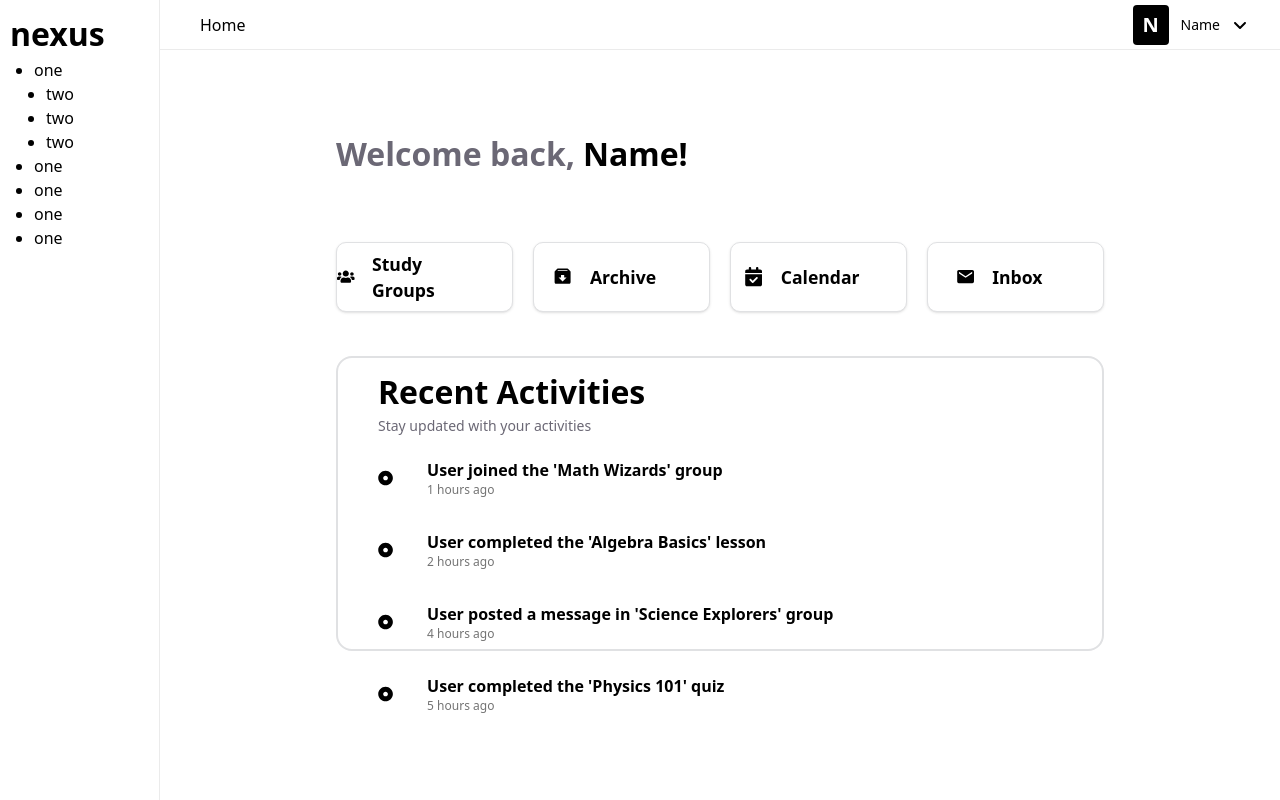
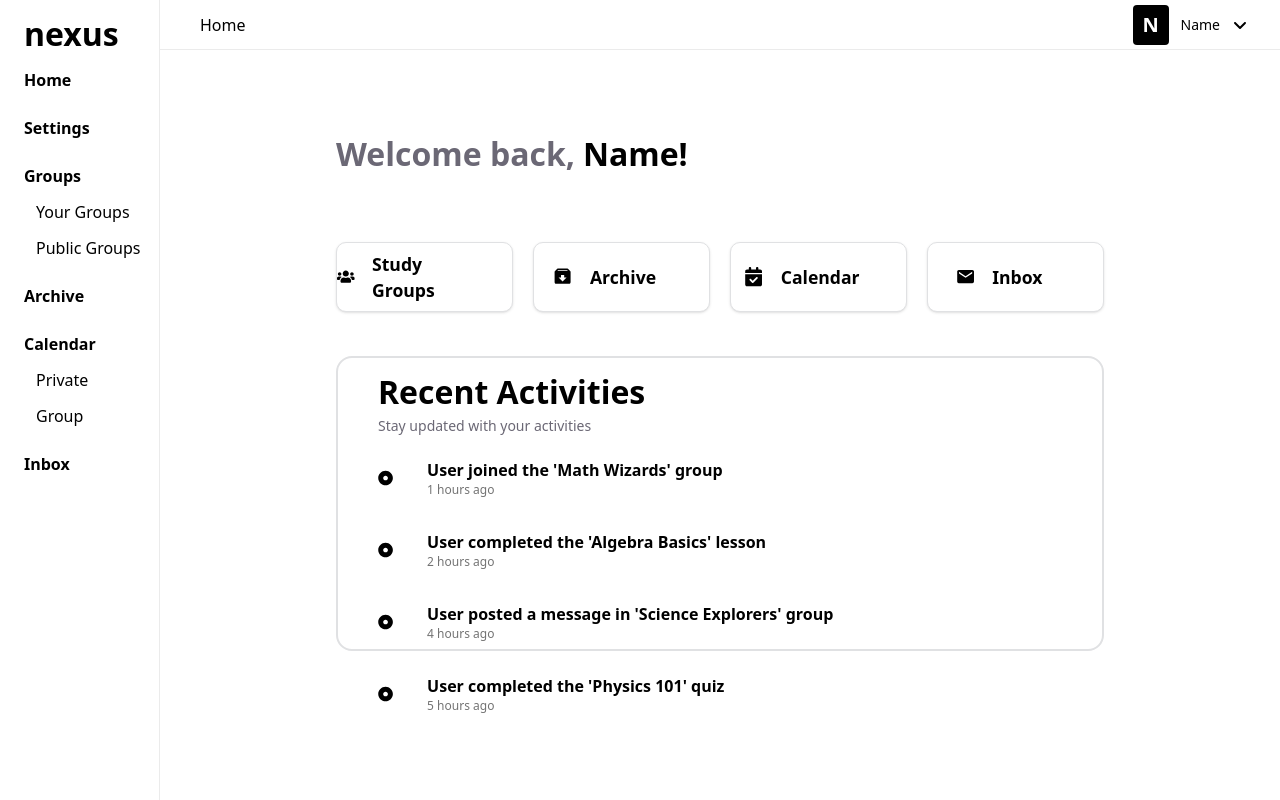
Before and after one commit to mebz2/nexus, a React (Vite) app in the folder client/: page /home in a window 1280 px wide. Built offline with nearby package versions, Linux system fonts and the light colour scheme.

Commit message:
Side bar links working.

```diff
--- a/client/src/App.tsx
+++ b/client/src/App.tsx
@@ -7,6 +7,8 @@ import {
 	Group,
 	Archive,
 	Inbox,
+	Settings,
+	Calendar,
 } from "./pages";
 import { Files, Members, Overview, Tasks } from "./pages/Group/components";
 function App() {
@@ -19,6 +21,8 @@ function App() {
 				<Route path="/home" element={<Dashboard />} />
 				<Route path="/groups" element={<Groups />} />
 				<Route path="/archive" element={<Archive />} />
+				<Route path="/settings" element={<Settings />} />
+				<Route path="/calendar" element={<Calendar />} />
 				<Route path="/inbox" element={<Inbox />} />
 				<Route path="/group" element={<Group />}>
 					<Route index element={<Overview />} />
--- a/client/src/components/Layout/Sidebar.tsx
+++ b/client/src/components/Layout/Sidebar.tsx
@@ -2,25 +2,51 @@ import { Link } from "react-router-dom";
 
 const Sidebar = () => {
 	return (
-		<div className="w-full bg-white box-border p-2.5 border-r border-[#EBEBEB] ">
-			<div className="bg-white w-fit flex">
+		<div className="w-full bg-white box-border p-2.5 pl-6 border-r border-[#EBEBEB] ">
+			<div className="bg-white w-fit flex mb-2.5">
 				<Link to="/home">
 					<h1 className="m-0 hover:cursor-pointer">nexus</h1>
 				</Link>
 			</div>
-			<ul className="list-disc pl-6 ">
+			<ul className="flex flex-col gap-6">
 				<li>
-					one
-					<ul className="pl-3 list-disc">
-						<li>two</li>
-						<li>two</li>
-						<li>two</li>
+					<Link to="/home" className="font-semibold">
+						Home
+					</Link>
+				</li>
+				<li>
+					<Link to="/settings" className="font-semibold">
+						Settings
+					</Link>
+				</li>
+				<li className="flex flex-col  gap-3">
+					<Link to="/groups" className="font-semibold">
+						Groups
+					</Link>
+					<ul className="flex flex-col pl-3 gap-3">
+						<li>Your Groups</li>
+						<li>Public Groups</li>
 					</ul>
 				</li>
-				<li>one</li>
-				<li>one</li>
-				<li>one</li>
-				<li>one</li>
+				<li>
+					<Link to="/archive" className="font-semibold">
+						Archive
+					</Link>
+				</li>
+				<li className="flex flex-col  gap-3">
+					<Link to="/calendar" className="font-semibold">
+						Calendar
+					</Link>
+					<ul className="flex flex-col pl-3 gap-3">
+						<li>Private</li>
+						<li>Group</li>
+					</ul>
+				</li>
+				<li>
+					<Link to="/inbox" className="font-semibold">
+						Inbox
+					</Link>
+				</li>
 			</ul>
 		</div>
 	);
--- /dev/null
+++ b/client/src/pages/Calendar/Calendar.tsx
@@ -0,0 +1,11 @@
+import { Layout } from "../../components";
+
+function Calendar() {
+	return (
+		<Layout path="Calendar">
+			<h1>Calendar</h1>
+		</Layout>
+	);
+}
+
+export default Calendar;
--- a/client/src/pages/Group/Group.tsx
+++ b/client/src/pages/Group/Group.tsx
@@ -5,7 +5,7 @@ import { Layout, GroupButton } from "../../components";
 export default function Group() {
 	const [active, setActive] = useState<string>("Overview");
 	return (
-		<Layout path="Groups>Group">
+		<Layout path="Groups > Group">
 			{/*content*/}
 			<div className="flex h-full flex-col items-center">
 				{/*navbar*/}
--- /dev/null
+++ b/client/src/pages/Settings/Settings.tsx
@@ -0,0 +1,11 @@
+import { Layout } from "../../components";
+
+function Settings() {
+	return (
+		<Layout path="Settings">
+			<h1>Settings</h1>
+		</Layout>
+	);
+}
+
+export default Settings;
--- a/client/src/pages/index.ts
+++ b/client/src/pages/index.ts
@@ -5,3 +5,5 @@ export { default as Groups } from "./Groups/Groups";
 export { default as Group } from "./Group/Group";
 export { default as Archive } from "./Archive/Archive";
 export { default as Inbox } from "./Inbox/Inbox";
+export { default as Settings } from "./Settings/Settings";
+export { default as Calendar } from "./Calendar/Calendar";
```
